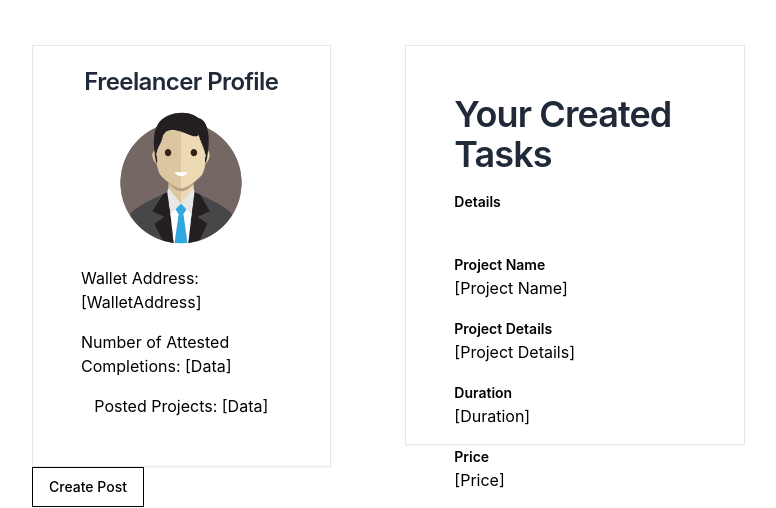
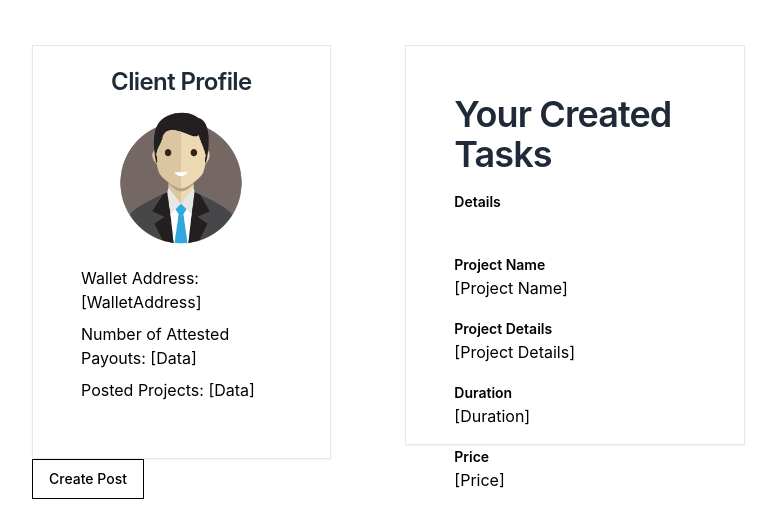
Before and after one commit to 0xBenjamintan/attestMe, a Next.js app: page /dashboard/client in a window 1280 px wide. Shown: the part 140-648 px from the top of the page, without its empty margins (48-824 px from the left). Built offline with nearby package versions, Linux system fonts and the light colour scheme; what wagmi would draw is missing.

Commit message:
feat:variables name change

```diff
--- a/pages/dashboard/client/index.jsx
+++ b/pages/dashboard/client/index.jsx
@@ -13,7 +13,7 @@ function Home() {
         <div className="relative w-[420px] lg:w-1/3">
           <Card className="w-4/5 h-auto p-6 space-y-4">
             <CardContent>
-              <CardTitle className="text-4l grid place-items-center font-semibold text-gray-800 mb-3">Freelancer Profile</CardTitle>
+              <CardTitle className="text-4l grid place-items-center font-semibold text-gray-800 mb-3">Client Profile</CardTitle>
               <div className="grid place-items-center space-y-4">
                 <div className="relative rounded-full overflow-hidden w-36 h-36">
                   <Image
@@ -24,9 +24,11 @@ function Home() {
                     objectFit="cover"
                   />
                 </div>
-                <p>Wallet Address: [WalletAddress]</p>
-                <p>Number of Attested Completions: [Data]</p>
-                <p>Posted Projects: [Data]</p>
+                <div>
+                  <p className='mb-2'>Wallet Address: [WalletAddress]</p>
+                  <p className='mb-2'>Number of Attested Payouts: [Data]</p>
+                  <p className='mb-2'>Posted Projects: [Data]</p>
+                </div>
               </div>
             </CardContent>
           </Card>
```
